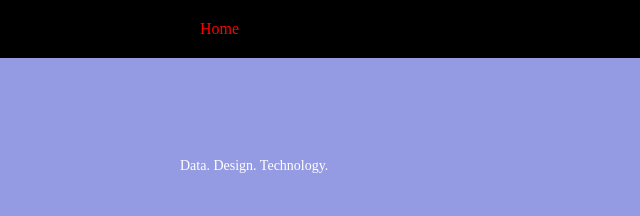
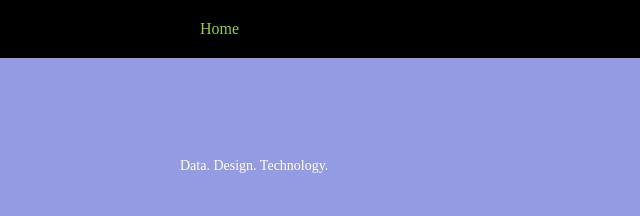
Before and after one commit to Engr-Matthew/Coding-Services, a plain HTML site: page index.html in a window 1280 px wide. In both pictures the pointer is over the link "Home". Shown: the top 216 px of the page, 0-640 px from the left. Drawn offline with Linux system fonts and the light colour scheme.

Commit message:
changed the link hover colour

```diff
--- a/main.css
+++ b/main.css
@@ -27,7 +27,7 @@ a {
     text-decoration: none;
 }
 a:hover{
-    color: red;
+    color: yellowgreen;
 }
 .home-page {
     display: flex;
@@ -39,9 +39,6 @@ a:hover{
  .home-page-child{
     display: flex;
     flex-direction: column;
-    /* justify-content: center; */
-    /* align-self: center; */
-    /* margin-top: 100px; */
     height: 500px;
  }
  .home-page-list1{
```
